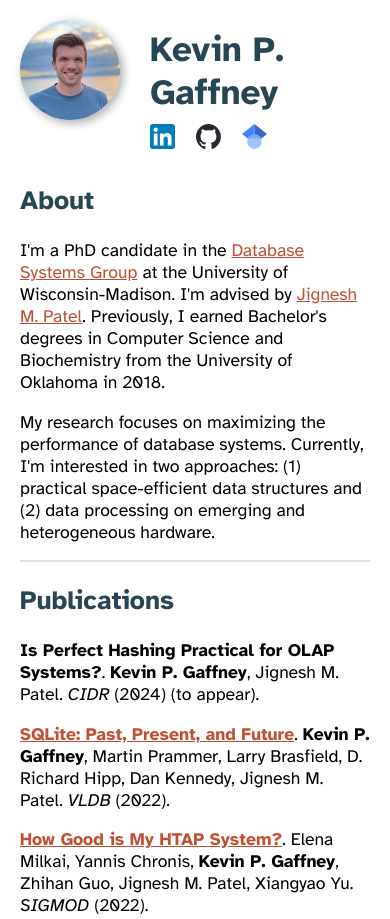
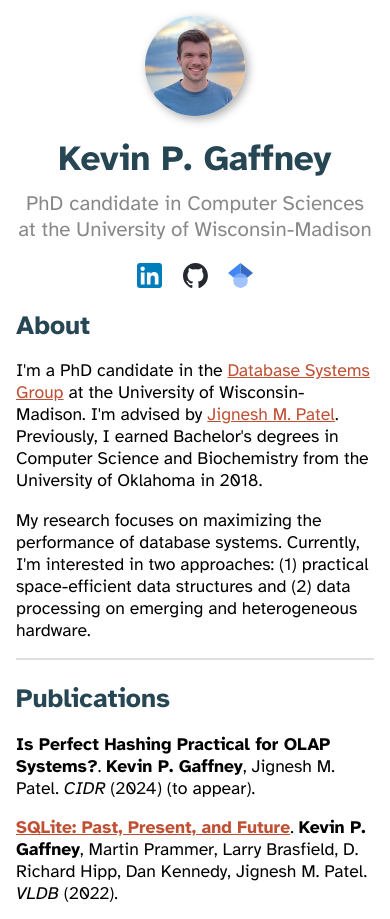
Before and after one commit to kpgaffney/kpgaffney.github.io, a plain HTML site: page index.html in a window 390 px wide. Shown: the top 919 px of the page. Drawn offline with Linux system fonts and the light colour scheme.

Commit message:
Improved responsiveness

```diff
--- a/index.html
+++ b/index.html
@@ -12,7 +12,6 @@
 <div class="page container">
     <div class="header">
         <img src="assets/headshot.jpg" alt="Headshot" class="portrait">
-        <div>
         <h1 class="title">Kevin P. Gaffney</h1>
         <h3 class="subtitle">
             PhD candidate in Computer Sciences at the University of Wisconsin-Madison
@@ -27,7 +26,6 @@
             <a href="https://scholar.google.com/citations?user=7XEI4X0AAAAJ&hl=en&authuser=2" class="social">
                 <img src="assets/googlescholar.svg" width="25" height="25" alt="Google Scholar">
             </a>
-            </div>
         </div>
     </div>
 
--- a/styles.css
+++ b/styles.css
@@ -28,7 +28,7 @@ hr {
 
 .header {
     position: fixed;
-    width: 300px;
+    width: 280px;
     height: 100%;
     padding: 30px;
     text-align: center;
@@ -42,6 +42,7 @@ hr {
 
 .content h2 {
     color: #264653;
+    margin-bottom: 0;
 }
 
 .content h2:first-child {
@@ -84,35 +85,29 @@ hr {
     filter: brightness(120%);
 }
 
-@media (max-width: 800px) {
+@media only screen and (max-width: 800px) {
     .page {
         flex-direction: column;
+        padding: 16px;
     }
 
     .header {
         position: static;
         width: 100%;
         padding: 0;
-        display: flex;
-        text-align: left;
     }
 
     .header h1 {
-        margin-top: 28px;
-    }
-
-    .subtitle {
-        display: none;
+        margin-top: 16px;
     }
 
     .content {
-        padding: 30px 20px 20px 20px;
-        margin-left: 0;
+        padding: 0;
+        margin: 16px 0 0 0;
     }
 
     .portrait {
         width: 100px;
         height: 100px;
-        margin: 20px 30px 0 20px;
     }
 }
```
Lines whose indentation alone changed are shown as unchanged.
